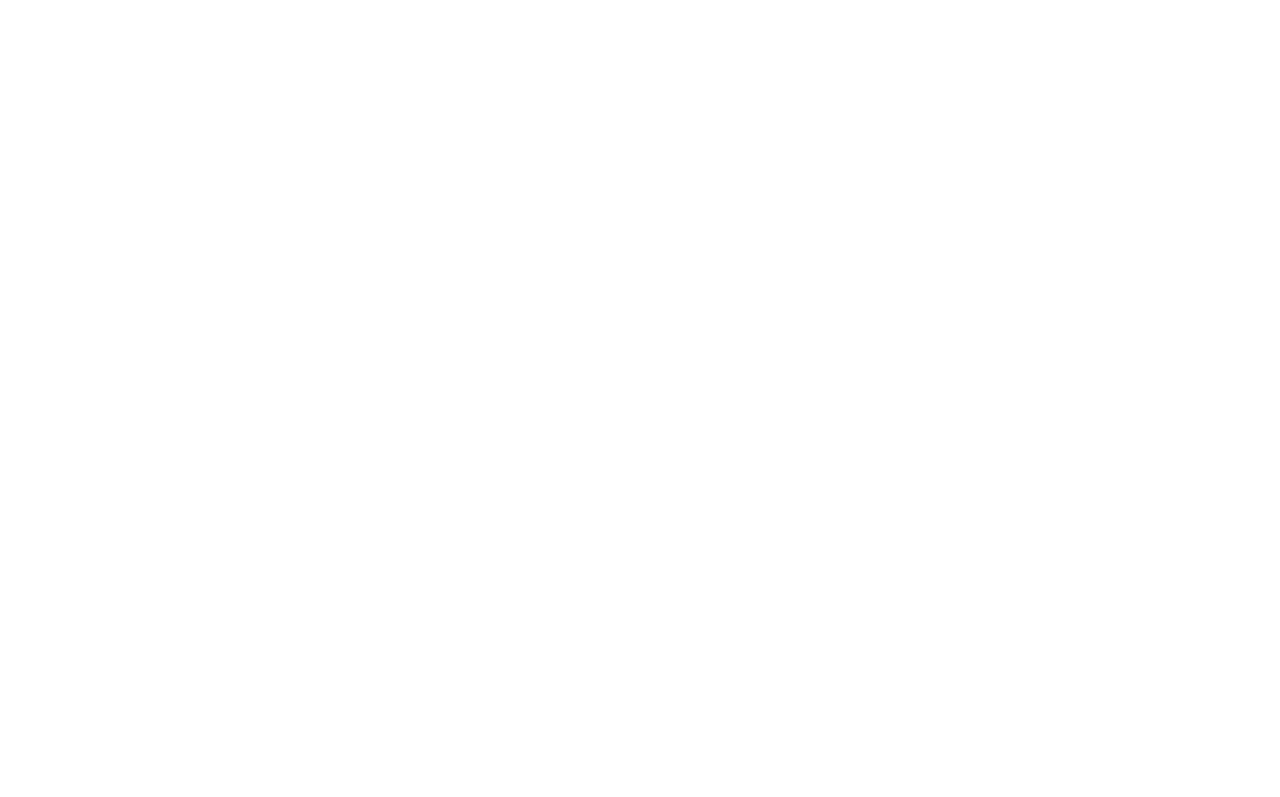
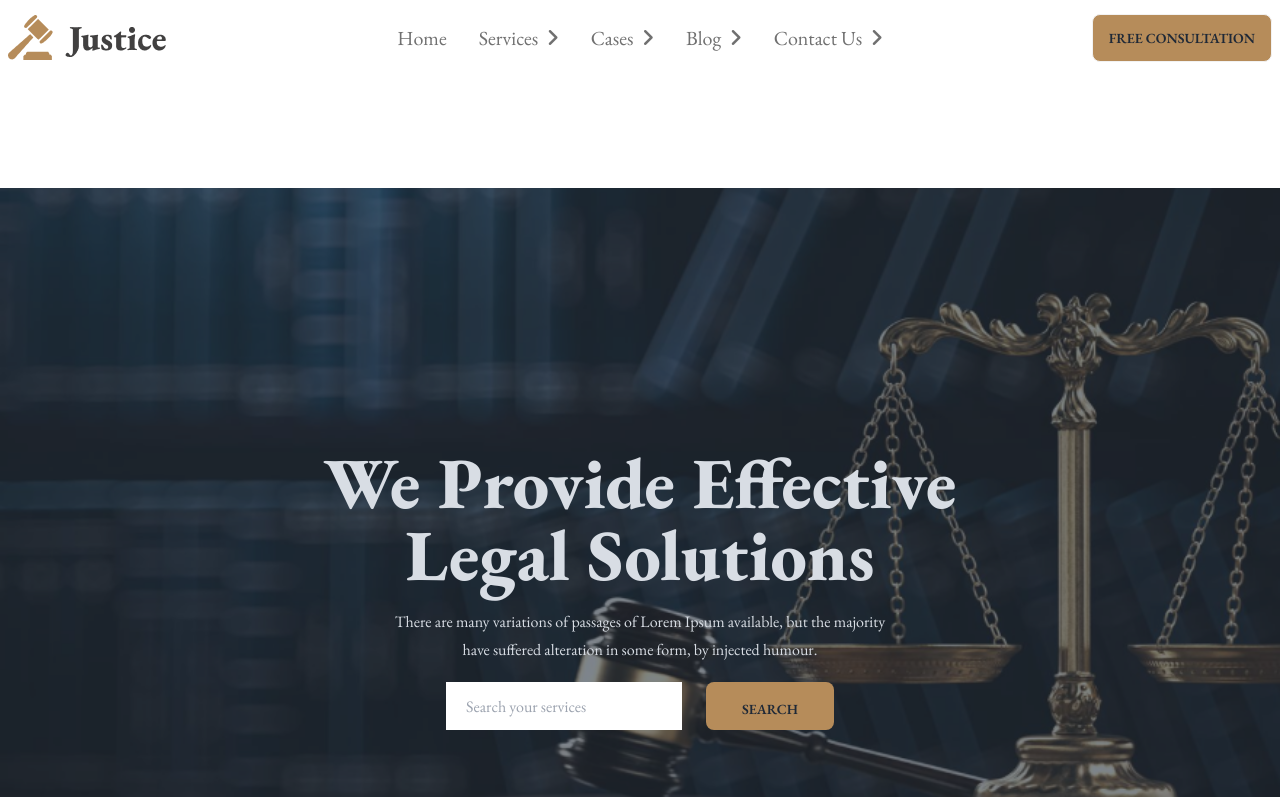
Before and after one commit to mdmasumdu/legal-solution, a plain HTML site: page index.html in a window 1280 px wide. Shown: the top 797 px of the page. Drawn offline with nearby package versions, Linux system fonts and the light colour scheme.

Commit message:
added banner section

```diff
--- a/index.html
+++ b/index.html
@@ -7,8 +7,93 @@
     <!-- tailwind and daisyui -->
     <link href="https://cdn.jsdelivr.net/npm/daisyui@3.4.0/dist/full.css" rel="stylesheet" type="text/css" />
 <script src="https://cdn.tailwindcss.com"></script>
+<!-- font awesome -->
+<script src="https://kit.fontawesome.com/13ef30692c.js" crossorigin="anonymous"></script>
+<!-- google fonts -->
+<link rel="preconnect" href="https://fonts.googleapis.com">
+<link rel="preconnect" href="https://fonts.gstatic.com" crossorigin>
+<link href="https://fonts.googleapis.com/css2?family=EB+Garamond:ital,wght@0,400;0,500;0,600;0,700;0,800;1,400;1,500;1,600;1,700;1,800&display=swap" rel="stylesheet">
+
+<style>
+    .Garmond{
+        font-family: 'EB Garamond', serif;}
+</style>
+
+<!-- custom color -->
+<script>
+    tailwind.config = {
+      theme: {
+        extend: {
+          colors: {
+            clifford: '#da373d',
+            primary: '#B68C5A',
+
+          }
+        }
+      }
+    }
+  </script>
+
 </head>
-<body>
+<body class="Garmond">
+    <header>
+        <!-- nav section -->
+        <nav class="container mx-auto">
+            <div class="navbar bg-base-100">
+                <div class="navbar-start">
+                  <div class="dropdown">
+                    <label tabindex="0" class="btn btn-ghost lg:hidden">
+                      <svg xmlns="http://www.w3.org/2000/svg" class="h-5 w-5" fill="none" viewBox="0 0 24 24" stroke="currentColor"><path stroke-linecap="round" stroke-linejoin="round" stroke-width="2" d="M4 6h16M4 12h8m-8 6h16" /></svg>
+                    </label>
+                    <ul tabindex="0" class="menu menu-sm dropdown-content mt-3 z-[1] p-2 shadow bg-base-100 rounded-box w-52">
+                      <li><a>Home</a></li>
+                      <li><a>Services</a></li>
+                      <li><a>Cases</a></li>
+                      <li><a>Blog</a></li>
+                      <li><a>Contact Us</a></li>
+                    </ul>
+                  </div>
+                  <img src="images/logo2.png" alt="" class="hidden md:block">
+                </div>
+                <div class="navbar-center hidden lg:flex">
+                  <ul class="menu menu-horizontal px-1 text-[#707070] text-xl">
+                    <li><a>Home</a></li>
+                    <li><a>Services <i class="fa-solid fa-angle-right"></i></a></li>
+                    <li><a>Cases <i class="fa-solid fa-angle-right"></i></a></li>
+                    <li><a>Blog <i class="fa-solid fa-angle-right"></i></a></li>
+                    <li><a>Contact Us <i class="fa-solid fa-angle-right"></i></a></li>
+                  </ul>
+                </div>
+                <div class="navbar-end">
+                  <a class="btn bg-primary">Free Consultation</a>
+                </div>
+              </div>
+        </nav>
 
+    </header>
+    <main>
+        <!-- banner section -->
+        <section class="container mx-auto my-28">
+            <div class="hero min-h-screen" style="background-image: url('images/banner.png');">
+                <div class="hero-overlay bg-opacity-60"></div>
+                <div class="hero-content text-center text-neutral-content">
+                  <div class="">
+                    <h1 class="mb-5 text-7xl font-extrabold">We Provide Effective <br> Legal Solutions</h1>
+                    <p class="mb-1">There are many variations of passages of Lorem Ipsum available, but the majority </p>
+                    <p class="mb-5">have suffered alteration in some form, by injected humour.</p>
+                    <div class="flex items-center justify-center gap-6">
+                    <input type="text" name="" id="" placeholder="Search your services" class="p-5 h-12 ">
+                    <button class="btn bg-primary p-5 h-12 lg:w-32 text-center border-none">Search</button>
+                </div>
+                  </div>
+                </div>
+              </div>
+
+        </section>
+
+    </main>
+    <footer>
+
+    </footer>
 </body>
 </html>
```
Also changed, not shown: tailwind.config.js (added, +8 -0 lines).
